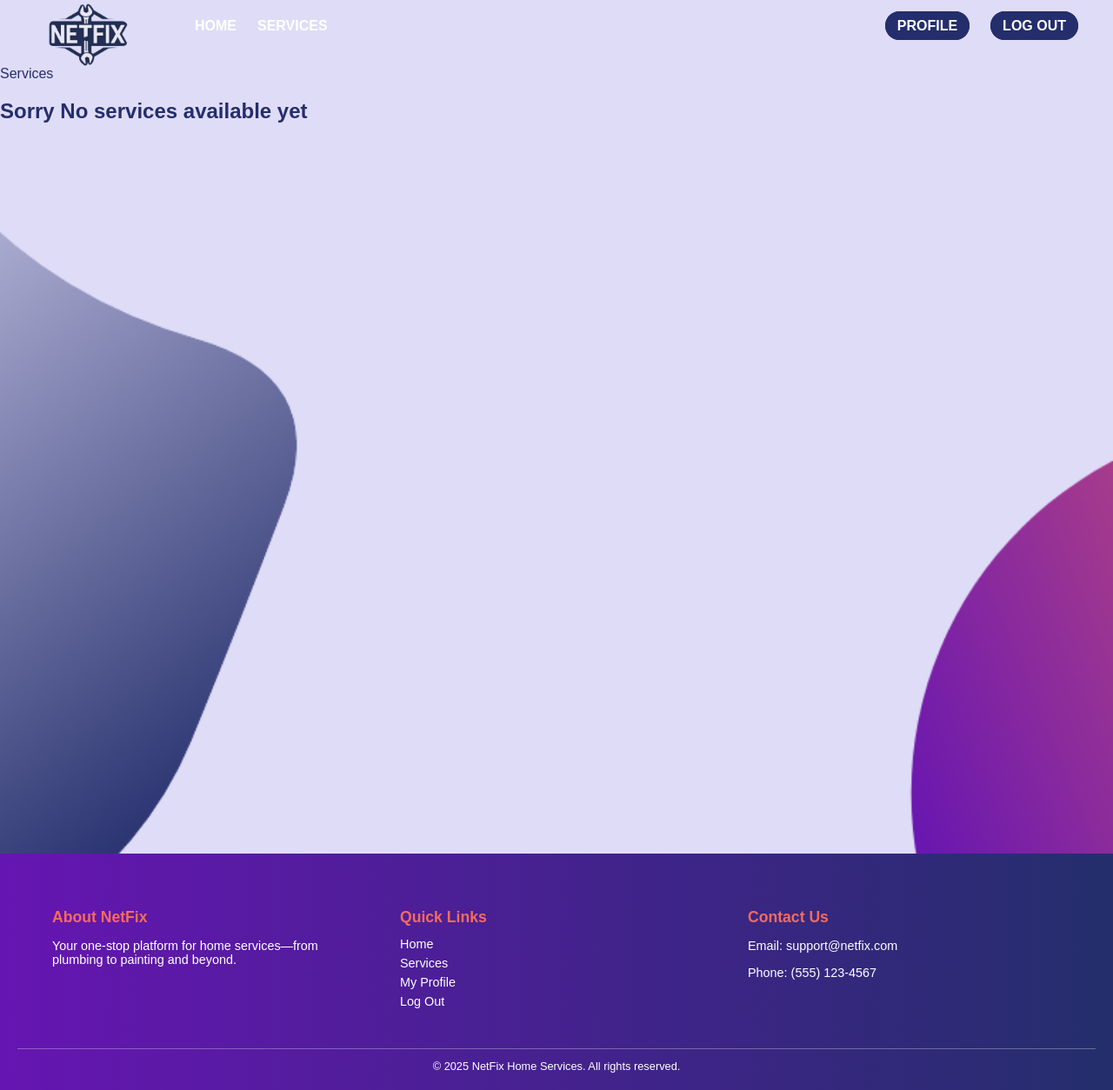
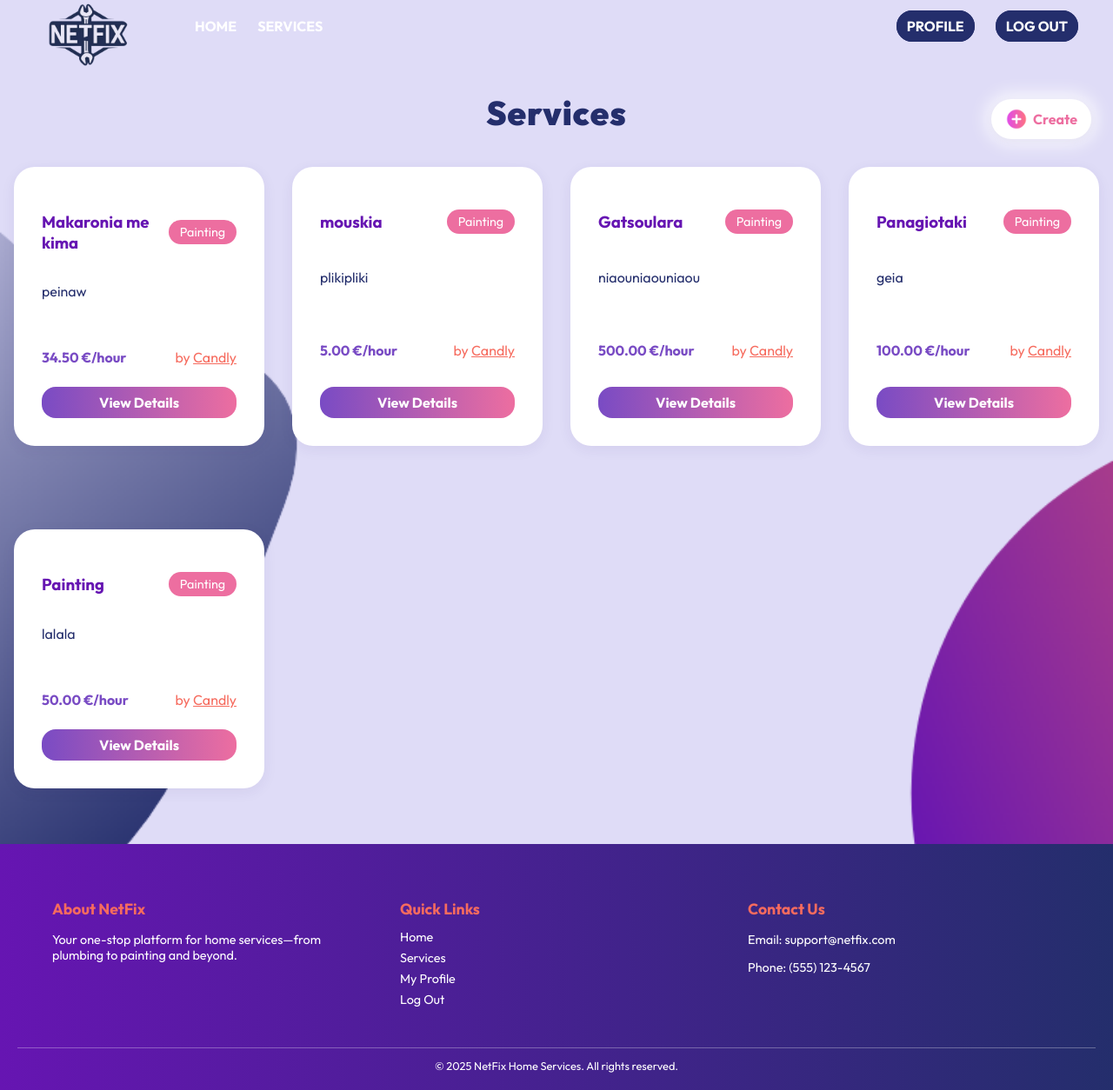
Before and after one commit to MariaTze/netfix, a Django app: page /services/ in a window 1280 px wide. Shown: the whole page at 87% size. Run offline with Django 3.2, Linux system fonts and the light colour scheme; a user stored in the database is signed in; data comes from the database, SQL or seed files in the repository; data that the repository does not hold is empty.

Commit message:
services cards

```diff
--- a/main/templates/main/base.html
+++ b/main/templates/main/base.html
@@ -2,6 +2,8 @@
 <!DOCTYPE html>
 <html lang="en">
   <head>
+    <link href="https://fonts.googleapis.com/css2?family=Outfit:wght@400;700;900&display=swap" rel="stylesheet">
+
     <meta charset="UTF-8" />
     <meta http-equiv="X-UA-Compatible" content="IE=edge" />
     <meta name="viewport" content="width=device-width, initial-scale=1.0" />
@@ -25,7 +27,7 @@
           <h4>Quick Links</h4>
           <ul>
             <li><a href="{% url 'main:home' %}">Home</a></li>
-            <li><a href="{% url 'services:services_list' %}">Services</a></li>
+            <li><a href="{% url 'services:service_list' %}">Services</a></li>
             {% if user.is_authenticated %}
               {% if user.is_customer %}
                 <li><a href="{% url 'users:customer_profile' user.username %}">My Profile</a></li>
--- a/main/templates/main/home.html
+++ b/main/templates/main/home.html
@@ -9,7 +9,7 @@
     <div class="hero-inner">
       <h1>Find &amp; Book Trusted Home Services</h1>
       <p>From plumbing to painting, NetFix connects you with vetted professionals in seconds.</p>
-      <a href="{% url 'services:services_list' %}" class="btn-cta">Browse All Services</a>
+      <a href="{% url 'services:service_list' %}" class="btn-cta">Browse All Services</a>
       <ul class="hero-nav">
         <li class="active"></li>
         <li></li>
--- a/main/templates/main/navbar.html
+++ b/main/templates/main/navbar.html
@@ -11,7 +11,7 @@
       <li><a href="{% url 'main:home' %}">Home</a></li>
 
       <li class="dropdown">
-        <a href="{% url 'services:services_list' %}">Services</a>
+        <a href="{% url 'services:service_list' %}">Services</a>
         <ul class="dropdown-menu">
           <li><a href="{% url 'services:services_field' 'air-conditioner' %}">Air Conditioner</a></li>
           <li><a href="{% url 'services:services_field' 'carpentry' %}">Carpentry</a></li>
--- a/services/admin.py
+++ b/services/admin.py
@@ -5,4 +5,4 @@ from .models import Service
 
 @admin.register(Service)
 class ServiceAdmin(admin.ModelAdmin):
-    list_display = ("id", "name", "price_hour", "field", "date")
+    list_display = ("id", "name", "price_per_hour", "field", "date_created")
--- a/services/services.py
+++ b/services/services.py
@@ -6,7 +6,7 @@ from users.models import Company
 class CreateNewService(forms.Form):
     name = forms.CharField(max_length=40)
     description = forms.CharField(widget=forms.Textarea, label='Description')
-    price_hour = forms.DecimalField(
+    price_per_hour = forms.DecimalField(
         decimal_places=2, max_digits=5, min_value=0.00)
     field = forms.ChoiceField(required=True)
 
@@ -18,7 +18,7 @@ class CreateNewService(forms.Form):
         # adding placeholders to form fields
         self.fields['name'].widget.attrs['placeholder'] = 'Enter Service Name'
         self.fields['description'].widget.attrs['placeholder'] = 'Enter Description'
-        self.fields['price_hour'].widget.attrs['placeholder'] = 'Enter Price per Hour'
+        self.fields['price_per_hour'].widget.attrs['placeholder'] = 'Enter Price per Hour'
 
         self.fields['name'].widget.attrs['autocomplete'] = 'off'
 
--- a/services/templates/services/field.html
+++ b/services/templates/services/field.html
@@ -6,11 +6,11 @@
 
     {% if services.all|length != 0 %}
         <p class="title">{{field}} Services</p>
-        <ul class='services_list'>
+        <ul class='service_list'>
             {% for service in services.all %}
                 <div style="display: ruby;">
                     <div class='service_list_info'>
-                        <li><a href="/services/{{service.id}}">{{ service.name }}</a>-- {{ service.price_hour }}€/hour</li>
+                        <li><a href="/services/{{service.id}}">{{ service.name }}</a>-- {{ service.price_per_hour }}€/hour</li>
                         <pre>{{ service.description }}</pre>
                     </div>
                     <p style="display:block; margin: 0; float: right;font-size: small; margin-right: 30px;">by <a href="/company/{{service.company.user}}">{{service.company.user}}</a></p>
--- a/services/templates/services/list.html
+++ b/services/templates/services/list.html
@@ -1,18 +1,39 @@
 {% extends 'main/base.html' %}
+{% load static %}
 {% block title %}
     Services List
 {% endblock %}
 {% block content %}
-    <p class="title">Services</p>
-    {% if user.is_company %}
-        <a class="create_service" href="/services/create"> Create Service</a>
-    {% endif %}
-    <div class='services_list'>
+
+    <div class="services_header_grid">
+        <h2 class="title">Services</h2>
+        {% if user.is_company %}
+            <a class="create_service" href="/services/create">
+                <img src="{% static 'images/create.png' %}" alt="Create" class="create-icon" />
+                Create</a>
+        {% endif %}
+    </div>
+
+    <div class="services_grid">
         {% if services %}
-            {% for service in services.all %}
+            {% for service in services %}
+                <div class="service_card">
+                    <div class="service_card_top">
+                        <h3><a href="/services/{{ service.id }}">{{ service.name }}</a></h3>
+                        <span class="service_field">{{ service.field }}</span>
+                    </div>
+                    <p class="service_desc">{{ service.description|truncatechars:100 }}</p>
+                    <div class="service_card_bottom">
+                        <span class="service_price">{{ service.price_per_hour }} €/hour</span>
+                        <span class="service_company">by <a
+                                href="/company/{{ service.company.user }}">{{ service.company.user }}</a></span>
+                    </div>
+                    <a href="/services/{{ service.id }}/" class="service_details_btn">View Details</a>
+                </div>
             {% endfor %}
         {% else %}
-            <h2>Sorry No services available yet</h2>
+            <h2>Sorry, no services available yet.</h2>
         {% endif %}
-     </div>
+    </div>
+
 {% endblock %}
--- a/services/templates/services/request_service.html
+++ b/services/templates/services/request_service.html
@@ -4,8 +4,10 @@
 {% endblock %}
 
 {% block content %}
-    <p class="title">Service Request Details</p>
+    <p class="title">Request "{{ service.name }}"</p>
     <form method="POST">
+        {% csrf_token %}
+        {{ form.as_p }}
         <button type="submit">Request</button>
     </form>
 {% endblock %}
--- a/services/templates/services/single_service.html
+++ b/services/templates/services/single_service.html
@@ -4,7 +4,7 @@
 {% endblock %}
 {% block content %}
     <div class='service_info_header'>
-        <h1>{{service.name}} -- {{service.price_hour}}€/hour</h1>
+        <h1>{{service.name}} -- {{service.price_per_hour}}€/hour</h1>
         <h5>by <a href="/company/{{service.company.user}}">{{service.company.user}}</a></h5>
     </div>
     <h3>{{service.field}}</h3>
--- a/services/urls.py
+++ b/services/urls.py
@@ -2,8 +2,8 @@ from django.urls import path
 from . import views as v
 
 urlpatterns = [
-    path('', v.service_list, name='services_list'),
-    path('create/', v.create, name='services_create'),
+    path('', v.service_list, name='service_list'),
+    path('create/', v.create, name='create_service'),
     path('<int:id>', v.index, name='index'),
     path('<int:id>/request_service/', v.request_service, name='request_service'),
     path('<slug:field>/', v.service_field, name='services_field'),
--- a/services/views.py
+++ b/services/views.py
@@ -1,14 +1,13 @@
 from django.shortcuts import render, redirect
 from django.http import HttpResponseRedirect
-
 from users.models import Company, Customer, User
-
 from .models import Service
 from .forms import CreateNewService, RequestServiceForm
-
+from django.contrib.auth.decorators import login_required
+from .models import ServiceRequest
 
 def service_list(request):
-    services = Service.objects.all().order_by("-date")
+    services = Service.objects.all().order_by("-date_created")
     return render(request, 'services/list.html', {'services': services})
 
 
@@ -17,8 +16,28 @@ def index(request, id):
     return render(request, 'services/single_service.html', {'service': service})
 
 
+@login_required
 def create(request):
-    return render(request, 'services/create.html', {})
+    try:
+        company = request.user.company_profile
+    except Company.DoesNotExist:
+        return redirect('home')  # Or an error page for non-company users
+
+    if request.method == "POST":
+        form = CreateNewService(request.POST, company=company)
+        if form.is_valid():
+            Service.objects.create(
+                name=form.cleaned_data['name'],
+                description=form.cleaned_data['description'],
+                field=form.cleaned_data['field'],
+                price_per_hour=form.cleaned_data['price_per_hour'],
+                company=company,
+            )
+            return redirect('services:service_list')
+    else:
+        form = CreateNewService(company=company)
+
+    return render(request, 'services/create.html', {'form': form})
 
 
 def service_field(request, field):
@@ -29,5 +48,26 @@ def service_field(request, field):
     return render(request, 'services/field.html', {'services': services, 'field': field})
 
 
+@login_required
 def request_service(request, id):
-    return render(request, 'services/request_service.html', {})
+    try:
+        customer = request.user.customer_profile
+    except Exception:
+        return redirect('home')  # Or an error page
+
+    service = Service.objects.get(id=id)
+
+    if request.method == "POST":
+        form = RequestServiceForm(request.POST)
+        if form.is_valid():
+            ServiceRequest.objects.create(
+                customer=customer,
+                service=service,
+                address=form.cleaned_data['address'],
+                hours=form.cleaned_data['hours'],
+            )
+            return redirect('services:service_list')
+    else:
+        form = RequestServiceForm()
+
+    return render(request, 'services/request_service.html', {'form': form, 'service': service})
--- a/static/css/style.css
+++ b/static/css/style.css
@@ -13,7 +13,7 @@
 body {
   background: var(--color-bg) url('/static/images/login.png') center center/cover no-repeat;
   color: var(--color-text);
-  font-family: 'Lexend Exa', sans-serif;
+  font-family: 'Outfit', sans-serif;
   margin: 0;
   padding: 0;
 }
@@ -24,7 +24,7 @@ a {
 }
 
 a:hover {
-  color: var(--color-accent);
+  color: var(--color-white);
   text-shadow: 0px 0px 2px rgba(0,0,0,0.2);
 }
 
@@ -82,10 +82,10 @@ button:hover {
 }
 .nav-links-right > li > a {
   color: var(--color-white);
-  border: 2px solid var(--color-primary);
-  background: var(--color-primary);
-  border-radius: 20px;
-  padding: 6px 12px;
+  border: 2px solid var(--color-text);
+  background: var(--color-text);
+  border-radius: 30px;
+  padding: 6px 10px;
 }
 .nav-links-right > li:hover > a {
   background: var(--color-bg);
@@ -203,66 +203,6 @@ button:hover {
   color: var(--color-white);
 }
 
-/* ======================================== Service Info ======================================== */
-
-.service_info_header {
-  display: block ruby;
-}
-.service_info_header h5 {
-  float: right;
-}
-
-/* ======================================== Service List ======================================== */
-
-.services_list {
-  padding: 0;
-  margin-bottom: 20px;
-}
-
-pre {
-  display: none;
-}
-
-.service_list_info {
-  padding: 0 30px;
-}
-.service_list_info li {
-  list-style-type: none;
-}
-.service_list_info li a:hover > pre {
-  display: block;
-}
-
-.line {
-  width: 100%;
-  margin: 0 auto;
-  height: 2px;
-  background-color: rgba(0,0,0,0.27);
-  border-radius: 20px;
-  margin-bottom: 10px;
-  margin-top: 35px;
-}
-
-.create_service {
-  background: var(--color-white);
-  padding: 10px 20px;
-  border-radius: 17px;
-  display: table;
-  margin: 0 auto;
-  border: 2px solid #ccc;
-  margin-bottom: 60px;
-  text-decoration: none;
-}
-
-.create_service:hover {
-  background-color: #f0f0f0;
-  box-shadow: 2px 3px 6px 1px rgba(0,0,0,0.1);
-  transition: 0.5s;
-}
-
-.list_services_profile {
-  font-size: x-large;
-}
 
 /* ===================================== Choose user type ======================================= */
 
@@ -627,3 +567,183 @@ body {
 .site-content {
   flex: 1;
 }
+
+/* ————— Services Grid ————— */
+.services_header_grid {
+    display: grid;
+    grid-template-columns: 1fr auto 1fr;
+    align-items: center;
+    margin-top: 2.5rem;
+    margin-bottom: 2rem;
+    min-height: 48px;
+    position: relative;
+}
+
+.services_header_grid .title {
+    grid-column: 2;
+    text-align: center;
+    margin: 0;
+    font-size: 2.4rem;
+    font-weight: 800;
+    color: var(--color-primary);
+    letter-spacing: 1px;
+}
+
+.services_header_grid .create_service {
+    grid-column: 3;
+    justify-self: end;
+}
+
+/* ——— Services Create Button ——— */
+.create_service {
+    background: var(--color-white);
+    color: #ed6ea0;
+    border: 2px solid #ffffff;
+    padding: 8px 14px;
+    border-radius: 2rem;
+    display: flex;
+    align-items: center;
+    gap: 0.1em;
+    margin: 14px 0 0 0;
+    text-decoration: none;
+    font-weight: 600;
+    font-size: 1rem;
+    box-shadow:
+    0 2px 8px rgba(60,40,120,0.07),
+    0 0 20px 6px rgba(255,255,255,0.85);
+    transition: background 0.18s, color 0.18s, box-shadow 0.18s;
+    margin-right: 25px;
+}
+
+.create_service img.create-icon {
+    width: 26px;
+    height: 26px;
+    margin-right: 4px;
+    display: inline-block;
+    vertical-align: middle;
+}
+
+.create_service:hover {
+    background-color: var(--color-bg);
+    border: 2px solid #DFDCF7FF;
+    color: var(--color-hover);
+    box-shadow: 0 6px 18px 3px rgba(60,40,120,0.22);
+    transition: 0.5s;
+}
+
+/* ————— Services Grid ————— */
+.services_grid {
+    display: grid;
+    grid-template-columns: repeat(4, minmax(0, 1fr));
+    gap: 2rem;
+    margin: 2rem auto 0 auto;
+    max-width: 1400px;
+    padding: 0 1rem;
+}
+
+.service_card {
+    background: white;
+    border-radius: 1.5rem;
+    box-shadow: 0 4px 16px rgba(60, 40, 120, 0.07);
+    padding: 2rem;
+    display: flex;
+    flex-direction: column;
+    justify-content: space-between;
+    transition: box-shadow 0.2s;
+    margin-bottom: 4rem;
+}
+
+.service_card:hover {
+    box-shadow: 0 8px 24px rgba(60, 40, 120, 0.18);
+}
+.service_card_top {
+    display: flex;
+    justify-content: space-between;
+    align-items: center;
+}
+.service_field {
+    background: #ed6ea0;
+    color: white;
+    font-size: 0.9rem;
+    padding: 0.3rem 0.8rem;
+    border-radius: 1rem;
+    margin-left: 0.5rem;
+}
+.service_desc {
+    margin: 1rem 0;
+    color: var(--color-text);
+    min-height: 60px;
+}
+.service_card_bottom {
+    display: flex;
+    justify-content: space-between;
+    font-size: 1rem;
+    margin-bottom: 1rem;
+    color: var(--color-accent);
+}
+.service_price {
+    font-weight: bold;
+    color: #794BC4;
+}
+.service_company a {
+    color: #F66B5EFF;
+    text-decoration: underline;
+}
+.service_details_btn {
+    background: linear-gradient(90deg, #794bc4 0%, #ed6ea0 100%);
+    color: white;
+    border-radius: 1rem;
+    padding: 0.5rem 1.3rem;
+    text-align: center;
+    text-decoration: none;
+    font-weight: bold;
+    margin-top: 0.5rem;
+    transition: background 0.2s;
+}
+.service_details_btn:hover {
+    background: linear-gradient(90deg, #DFDCF7 0%, #242E6C 100%);
+}
+
+/* ======================================== Service Info ======================================== */
+
+.service_info_header {
+  display: block ruby;
+}
+.service_info_header h5 {
+  float: right;
+}
+
+/* ======================================== Service List ======================================== */
+
+.service_list {
+  padding: 0;
+  margin-bottom: 20px;
+}
+
+pre {
+  display: none;
+}
+
+.service_list_info {
+  padding: 0 30px;
+}
+.service_list_info li {
+  list-style-type: none;
+}
+.service_list_info li a:hover > pre {
+  display: block;
+}
+
+.line {
+  width: 100%;
+  margin: 0 auto;
+  height: 2px;
+  background-color: rgba(0,0,0,0.27);
+  border-radius: 20px;
+  margin-bottom: 10px;
+  margin-top: 35px;
+}
+
+.list_services_profile {
+  font-size: x-large;
+}
--- a/users/templates/users/profile.html
+++ b/users/templates/users/profile.html
@@ -37,7 +37,7 @@
     {% else %}
         {% for service in services %}
         <div class="list_services_profile">
-            <a href="/services/{{service.id}}">{{service.name}}</a>-- {{service.price_hour}}€/hour
+            <a href="/services/{{service.id}}">{{service.name}}</a>-- {{service.price_per_hour}}€/hour
             <div class="line"></div>
         </div>
         {% endfor %}
```
Also changed, not shown: services/forms.py (+21 -14 lines), services/models.py (+22 -15 lines), services/templates/services/create.html (added, +12 -0 lines), db.sqlite3, services/migrations/0001_initial.py, services/migrations/0002_auto_20250615_1537.py (added), static/images/create.png (added).
